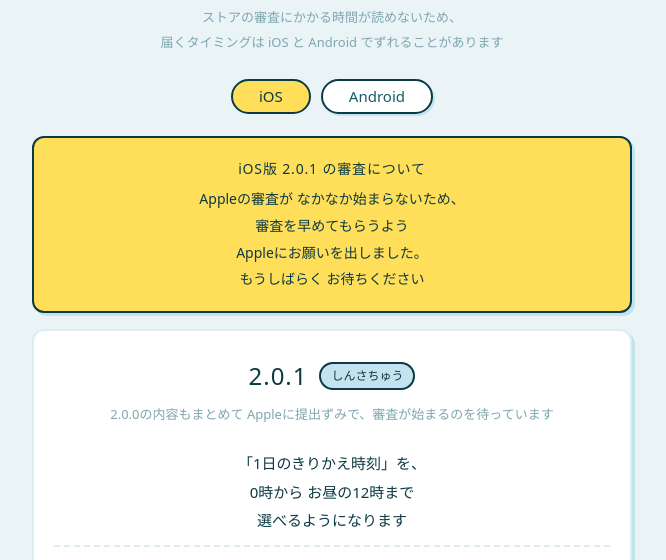
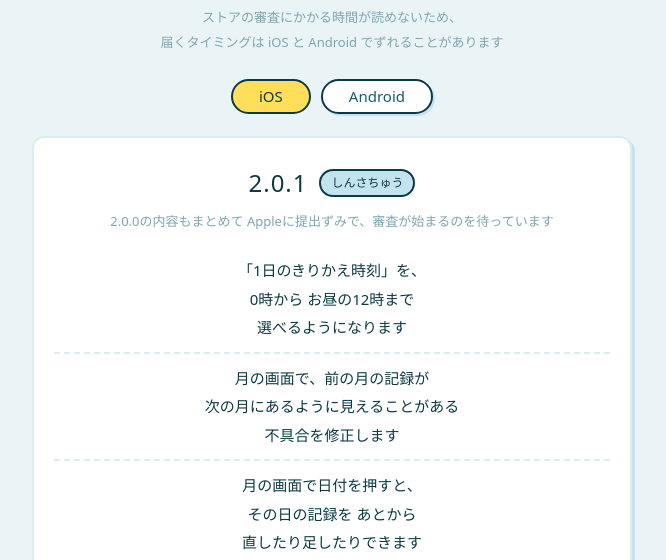
Before and after one commit to shirikuniokato/nekokintai-site, a website: page roadmap/index.html in a window 1280 px wide. Shown: the part 240-800 px from the top of the page, without its empty margins (308-974 px from the left). Drawn offline with Linux system fonts and the light colour scheme; a web font is replaced by a local one.

Commit message:
iOS審査遅延のお知らせを削除する

```diff
--- a/roadmap/index.html
+++ b/roadmap/index.html
@@ -122,10 +122,6 @@
     </div>
 
     <section class="rv-pane rv-pane-ios" aria-label="iOS のアップデート">
-      <div class="rv-notice" role="status"><strong>iOS版 2.0.1 の審査について</strong>Appleの審査が なかなか始まらないため、
-審査を早めてもらうよう
-Appleにお願いを出しました。
-もうしばらく お待ちください</div>
       <div class="rv-card">
         <div class="rv-head"><h2 class="rv-ver">2.0.1</h2><span class="rv-chip st-review">しんさちゅう</span></div>
         <p class="rv-when">2.0.0の内容もまとめて Appleに提出ずみで、審査が始まるのを待っています</p>
```
